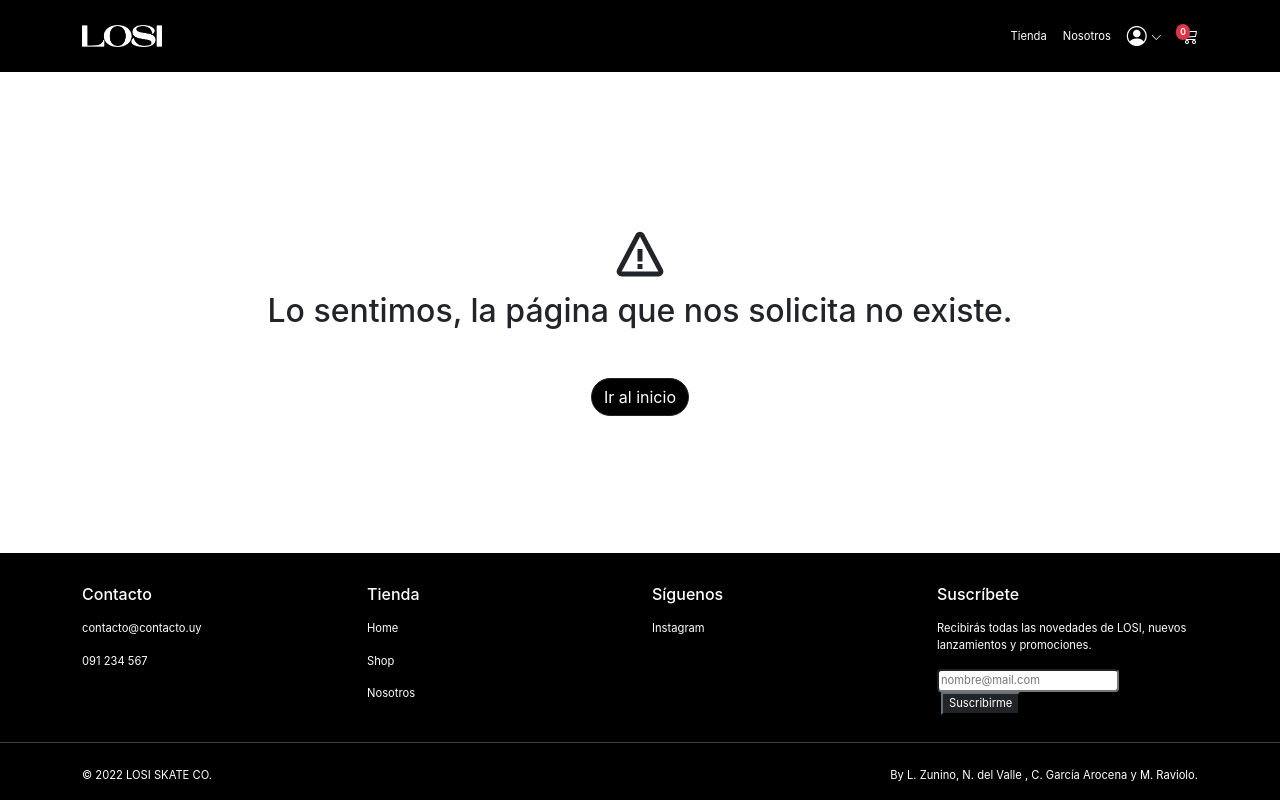
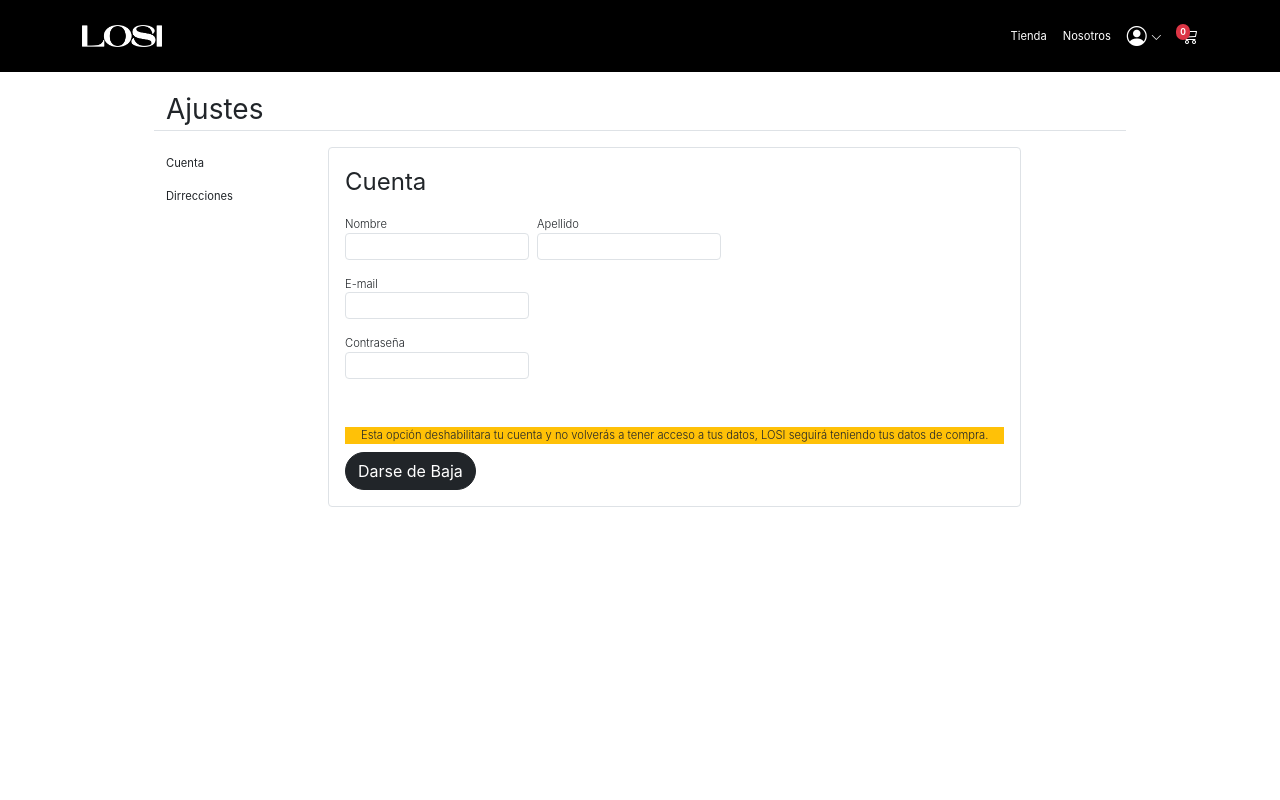
Before and after one commit to NicolasDelValle/e-comerce_front-end, a React (Create React App) app: page /history in a window 1280 px wide. Built offline with nearby package versions, Linux system fonts and the light colour scheme; no server answers.

Commit message:
order history

```diff
--- a/src/App.jsx
+++ b/src/App.jsx
@@ -18,6 +18,7 @@ import UserSettingsAccount from "./pages/userSettings/UserSettingsAccount";
 import UserSettingsAddress from "./pages/userSettings/UserSettingsAddress";
 import AdminUsersOrders from "./pages/admin/AdminUsersOrders";
 import AdminUsersOrderById from "./pages/admin/AdminUsersOrderById";
+import UserOrderHistory from "./pages/orderHistory/UserOrderHistory";
 import { useSelector } from "react-redux";
 
 function App() {
@@ -35,6 +36,7 @@ function App() {
         <Route path="/cart/checkout" element={<CheckOut />} />
         <Route path="/settings/account" element={<UserSettingsAccount />} />
         <Route path="/settings/address" element={<UserSettingsAddress />} />
+        <Route path="/history" element={<UserOrderHistory />} />
         <Route path="/register" element={<Register />} />
         <Route path="/login" element={<Login />} />
         <Route path="/admin" element={isAdmin ? <Admin /> : <Home />} />
@@ -50,7 +52,10 @@ function App() {
           path="/admin/products/edit/:slug"
           element={isAdmin ? <AdminProductEdit /> : <Home />}
         />
-				<Route path="/admin/users" element={isAdmin ? <AdminUsers /> : <Home />} />
+        <Route
+          path="/admin/users"
+          element={isAdmin ? <AdminUsers /> : <Home />}
+        />
         <Route
           path="/admin/orders"
           element={isAdmin ? <AdminUsersOrders /> : <Home />}
--- /dev/null
+++ b/src/pages/orderHistory/UserOrderHistory.jsx
@@ -0,0 +1,71 @@
+import React from "react";
+import NavigationBar from "../../components/NavigationBar";
+
+import { Col, Container, Row, Button } from "react-bootstrap";
+import { Link } from "react-router-dom";
+
+export const UserOrderHistory = (props) => {
+  return (
+    <>
+      <NavigationBar />
+      <Container className="mt-3 px-lg-5">
+        <Row className="d-flex justify-content-center px-lg-5">
+          <Col lg={12} className="border-bottom mb-3">
+            <div className="d-flex flex-column align-items-start fs-3">
+              <span>Ajustes</span>
+            </div>
+          </Col>
+          <Col md={2}>
+            <div className="d-flex flex-md-column align-items-start mb-2">
+              <Link className="my-2" to="/settings/account">
+                <span className="text-dark me-3">Cuenta</span>
+              </Link>
+              <Link className="my-2" to="/settings/address">
+                <span className="text-dark me-3">Dirrecciones</span>
+              </Link>
+            </div>
+          </Col>
+          <Col md={10} className="d-flex align-itmes-start">
+            <div className="d-flex flex-column align-items-start p-3 border rounded">
+              <span className="fs-4 mb-3">Cuenta</span>
+              <div className="d-flex flex-row pb-3 ">
+                <div className="me-2 d-flex flex-column justify-content-start">
+                  <span className="me-auto fw-light">Nombre</span>
+                  <input className="border rounded p-1 " type="text" />
+                </div>
+                <div className=" d-flex flex-column justify-content-start">
+                  <span className="me-auto fw-light">Apellido</span>
+                  <input className="border rounded p-1" type="text" />
+                </div>
+              </div>
+
+              <div>
+                <div className="d-flex flex-column justify-content-start mb-3">
+                  <span className="me-auto fw-light">E-mail</span>
+                  <input className="border rounded p-1" type="text" />
+                </div>
+              </div>
+              <div>
+                <div className="d-flex flex-column justify-content-start mb-5">
+                  <span className="me-auto fw-light">Contraseña</span>
+                  <input className="border rounded p-1" type="text" />
+                </div>
+              </div>
+              <div className="d-flex flex-column align-items-start">
+                <span className="mb-2 text-start bg-warning px-3 fw-light">
+                  Esta opción deshabilitara tu cuenta y no volverás a tener
+                  acceso a tus datos, LOSI seguirá teniendo tus datos de compra.
+                </span>
+                <Button className="rounded-pill" variant="dark">
+                  Darse de Baja
+                </Button>
+              </div>
+            </div>
+          </Col>
+        </Row>
+      </Container>
+    </>
+  );
+};
+
+export default UserOrderHistory;
```
Also changed, not shown: src/pages/orderHistory/UserOrderHistory.css (added). Lines whose indentation alone changed are shown as unchanged.
